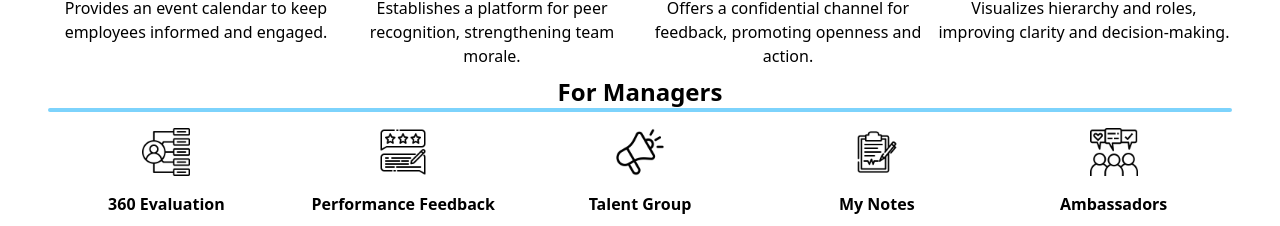
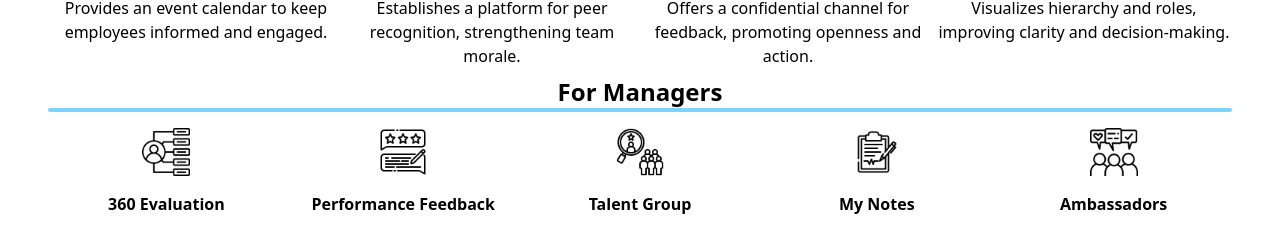
Before and after one commit to MYOB09/teamgetherv2, a React (Vite) app: page / in a window 1280 px wide. Shown: the part 1692-1918 px from the top of the page. Built offline with nearby package versions, Linux system fonts and the light colour scheme.

Commit message:
images loaded

```diff
--- a/src/Infos.jsx
+++ b/src/Infos.jsx
@@ -19,6 +19,7 @@ import CardImg from "./assets/businessdigitalcard.png";
 import AnalyticsImg from "./assets/analyticsandreports.png";
 import XlImg from "./assets/xlextractofreports.png";
 import NotesImg from "./assets/mynotes.png";
+import TalentImg from "./assets/talentgroup.png";
 
 function Infos() {
   return (
@@ -234,7 +235,7 @@ function Infos() {
             </div>
             <div className="text-center">
               <div className="flex justify-center ">
-                <img src={AnnouncementsImg} className="h-12 w-12 mb-4 mt-4" />
+                <img src={TalentImg} className="h-12 w-12 mb-4 mt-4" />
               </div>
               <span className="font-semibold">Talent Group</span>
               <div className="mt-2">
```
Also changed, not shown: 9 other files (tests, documents, lock files or other folders).
